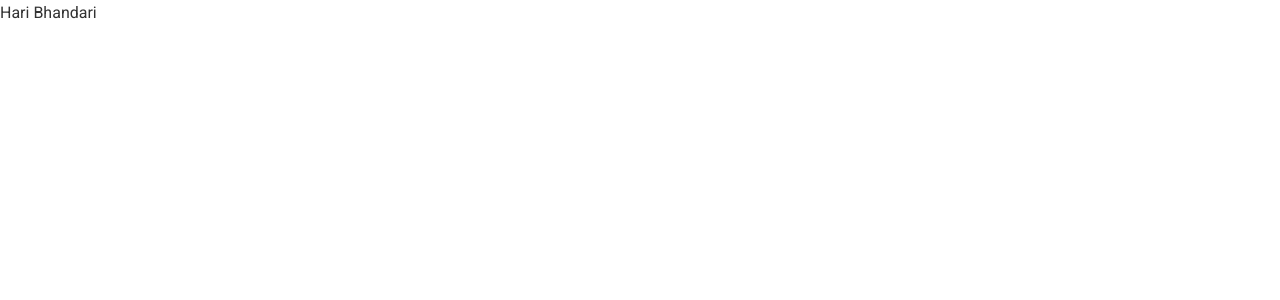
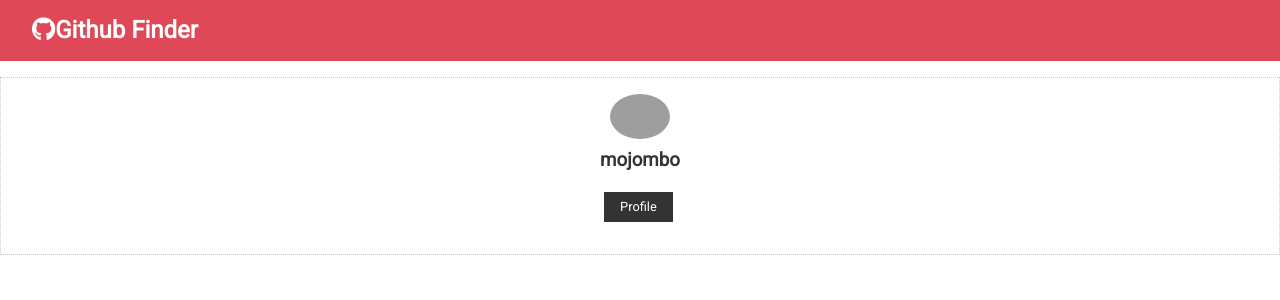
Before and after one commit to HariBhandari07/Github-Finder, a React (Create React App) app: page / in a window 1280 px wide. Shown: the top 300 px of the page. Built offline with nearby package versions, Linux system fonts and the light colour scheme; grey boxes are pictures that could not be loaded.

Commit message:
Navbar Component and UserItem Component created

```diff
--- a/public/index.html
+++ b/public/index.html
@@ -10,20 +10,13 @@
         content="Web site created using create-react-app"
     />
     <link rel="apple-touch-icon" href="%PUBLIC_URL%/logo192.png" />
-    <!--
-      manifest.json provides metadata used when your web app is installed on a
-      user's mobile device or desktop. See https://developers.google.com/web/fundamentals/web-app-manifest/
-    -->
     <link rel="manifest" href="%PUBLIC_URL%/manifest.json" />
-    <!--
-      Notice the use of %PUBLIC_URL% in the tags above.
-      It will be replaced with the URL of the `public` folder during the build.
-      Only files inside the `public` folder can be referenced from the HTML.
-
-      Unlike "/favicon.ico" or "favicon.ico", "%PUBLIC_URL%/favicon.ico" will
-      work correctly both with client-side routing and a non-root public URL.
-      Learn how to configure a non-root public URL by running `npm run build`.
-    -->
+    <link
+        rel="stylesheet"
+        href="https://use.fontawesome.com/releases/v5.8.2/css/all.css"
+        integrity="sha384-oS3vJWv+0UjzBfQzYUhtDYW+Pj2yciDJxpsK1OYPAYjqT085Qq/1cq5FLXAZQ7Ay"
+        crossorigin="anonymous"
+    />
     <title>Github Finder</title>
 </head>
 <body>
--- a/src/App.js
+++ b/src/App.js
@@ -1,12 +1,18 @@
-import React from 'react';
-import './App.css';
+import React, { Component } from 'react'
+import './App.css'
+import Navbar from './components/layout/Navbar'
+import UserItem from './components/users/UserItem'
 
-function App() {
-  return (
-    <div className="App">
-      Hari Bhandari
-    </div>
-  );
+class App extends Component {
+    render() {
+        return (
+            <div className="App">
+                <Navbar />
+                <UserItem />
+            </div>
+        )
+    }
+
 }
 
-export default App;
+export default App
--- /dev/null
+++ b/src/components/layout/Navbar.js
@@ -0,0 +1,17 @@
+import React, { Component } from 'react'
+
+class Navbar extends Component {
+
+    render() {
+        return (
+            <nav className="navbar bg-primary">
+                <h1>
+                    <i className="fab fa-github" />
+                    Github Finder
+                </h1>
+            </nav>
+        )
+    }
+}
+
+export default Navbar
--- /dev/null
+++ b/src/components/users/UserItem.js
@@ -0,0 +1,27 @@
+import React, { Component } from 'react'
+
+class UserItem extends Component {
+
+    state = {
+        id: 'id',
+        login: 'mojombo',
+        avatar_url: 'https://avatars0.githubusercontent.com/u/1?v=4',
+        html_url: 'https://github.com/mojombo'
+    }
+
+
+    render() {
+        const { avatar_url, login, html_url } = this.state
+        return (
+            <div className="card text-center">
+                <img src={avatar_url} className="round-img" style={{ width: '60px' }} alt="" />
+                <h3>{login}</h3>
+                <div>
+                    <a href={html_url} className="btn btn-dark btn-sm my-1">Profile</a>
+                </div>
+            </div>
+        )
+    }
+}
+
+export default UserItem
```
Lines whose indentation alone changed are shown as unchanged.
